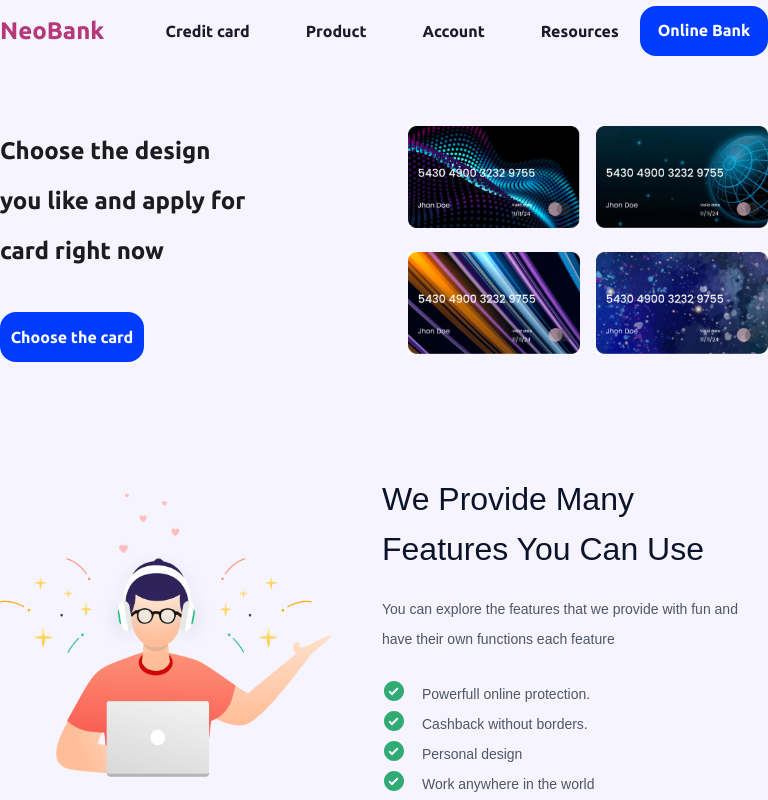
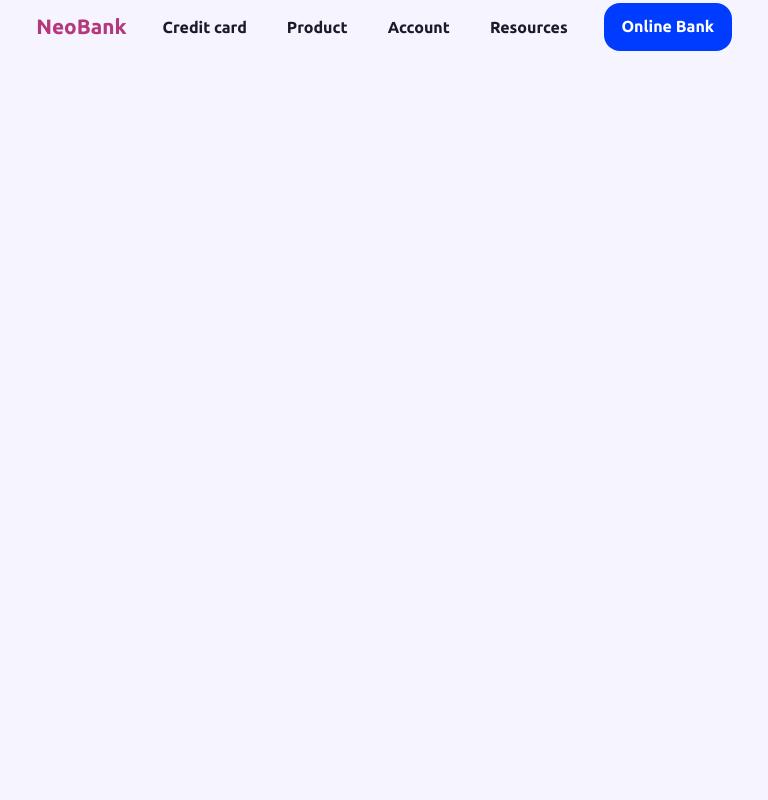
Before and after one commit to Schneegestober1/neo-bank, a React (Vite) app: page / in a window 768 px wide. Shown: the top 800 px of the page. Built offline with nearby package versions, Linux system fonts and the light colour scheme.

Commit message:
адапатив для хэдер

```diff
--- a/src/App.tsx
+++ b/src/App.tsx
@@ -12,13 +12,13 @@ function App() {
   return (
     <>
       <Header />
-      <CardPromoTitle />
+      {/* <CardPromoTitle />
       <FeatureOverview />
       <CurrencyRate />
       <GlobalAvailability />
       <FinancialNewsBlock />
       <SupportNewsletterSignup />
-      <Footer />
+      <Footer /> */}
     </>
   )
 }
--- a/src/components/Header/header.module.scss
+++ b/src/components/Header/header.module.scss
@@ -1,5 +1,10 @@
 @use '../../styles/color-palette.scss' as *;
 @use '../../styles/mixins.scss' as *;
+
+ul {
+  margin: 0;
+  padding: 0;
+}
 
 .header {
   padding-left: calc(50% - 580px);
@@ -47,32 +52,73 @@
     order: 3;
   }
 
-  @media (max-width: 920px) {
-    padding-left: calc(50% - 400px);
-    padding-right: calc(50% - 400px);
+  @media (min-width: 500px) and (max-width: 920px) {
+    padding-left: 3%;
+    padding-right: 3%;
+    flex-wrap: wrap;
+    align-items: center;
+    justify-content: center;
+    gap: 5%;
+
+    &__logo {
+      font-size: 1.3rem;
+      order: 1;
+      margin-bottom: 0;
+      width: auto;
+      text-align: left;
+    }
+
+    &__menu {
+      gap: 2.5rem;
+      justify-content: flex-start;
+      flex-wrap: wrap;
+      order: 2;
+      width: auto;
+    }
+
+    &__menu-link {
+      font-size: 1rem;
+    }
+
+    &__button {
+      width: 8rem;
+      height: 3rem;
+      order: 3;
+      margin-top: 0;
+      align-self: center;
+    }
   }
 
-  @media (max-width: 500px) {
-    display: flex;
+  @media (min-width: 320px) and (max-width: 500px) {
+    flex-direction: column;
     align-items: center;
+    justify-content: center;
     padding: 3%;
-
-    &__menu {
-      gap: 2rem;
-    }
 
     &__logo {
       order: 1;
-    }
-
-    &__nav {
-      order: 3;
+      font-size: 1.2rem;
+      margin-bottom: 1rem;
+      width: 100%;
+      text-align: center;
     }
 
     &__button {
       width: 7rem;
       height: 3rem;
       order: 2;
+      margin-top: 0.5rem;
+      align-self: center;
+      cursor: pointer;
+    }
+
+    &__menu {
+      gap: 2rem;
+      justify-content: center;
+      flex-wrap: wrap;
+      order: 3;
+      width: 100%;
+      margin-bottom: 1rem;
     }
   }
 }
```
